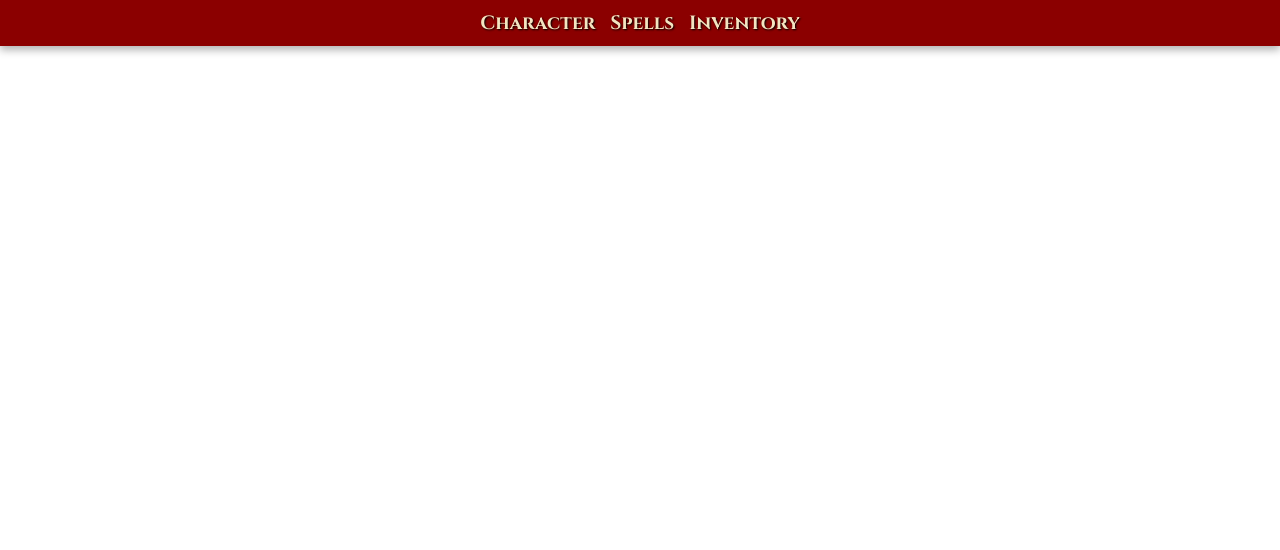
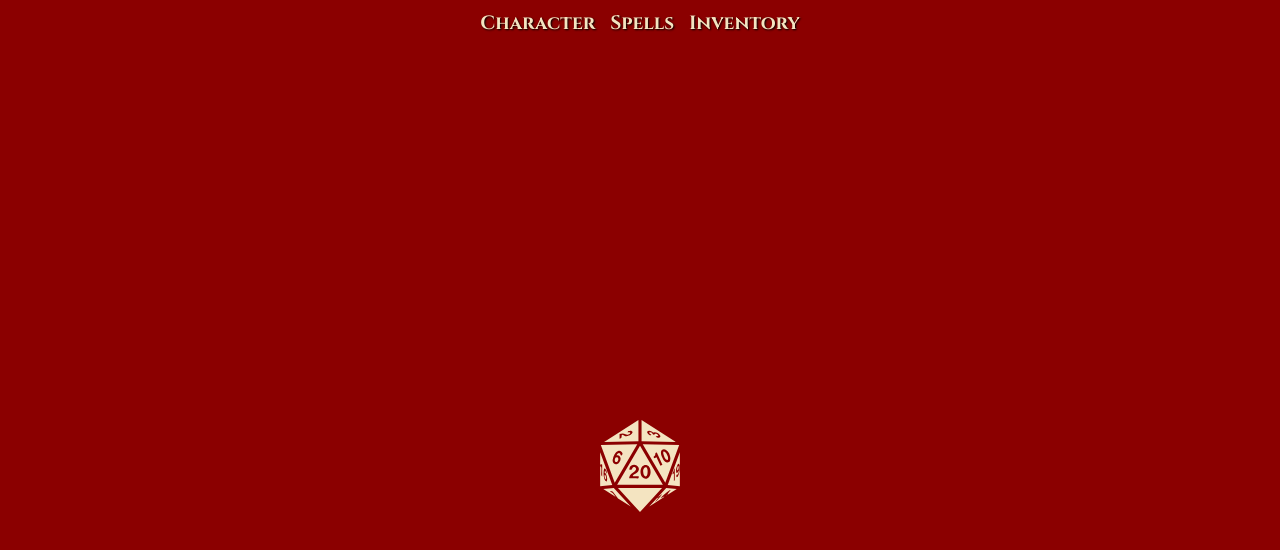
Before and after one commit to frodkata/character-sheet, a React (Create React App) app: page / in a window 1280 px wide. Shown: the top 550 px of the page. Built offline with nearby package versions, Linux system fonts and the light colour scheme.

Commit message:
Add HomePage component and update routing in AppRoutes for navigation

```diff
--- a/src/AppRoutes.tsx
+++ b/src/AppRoutes.tsx
@@ -4,6 +4,7 @@ import CharacterPage from "./pages/CharacterPage";
 import SpellsPage from "./pages/SpellsPage";
 import InventoryPage from "./pages/InventoryPage";
 import SpellSearchPage from "./pages/SpellSearchPage";
+import HomePage from "./pages/HomePage";
 
 const AppRoutes: React.FC = () => {
 	return (
@@ -12,6 +13,7 @@ const AppRoutes: React.FC = () => {
 			<Route path="/spells" element={<SpellsPage />} />
 			<Route path="/inventory" element={<InventoryPage />} />
 			<Route path="/spell-search" element={<SpellSearchPage />} />
+			<Route path="/" element={<HomePage />} />
 		</Routes>
 	);
 };
--- /dev/null
+++ b/src/pages/HomePage.tsx
@@ -0,0 +1,25 @@
+import React from "react";
+import D20 from "../components/svg components/D20";
+
+const styles: { [key: string]: React.CSSProperties } = {
+	container: {
+		display: "flex",
+		flexDirection: "column",
+		alignItems: "center",
+		justifyContent: "center",
+		padding: "20px",
+		fontFamily: "'Cinzel', serif",
+		backgroundColor: "#8b0000", // Updated to red background color
+		minHeight: "100vh",
+	},
+};
+
+const HomePage: React.FC = () => {
+	return (
+		<div style={styles.container}>
+			<D20 width="100px" height="100px" fill="#f4e4c1" />
+		</div>
+	);
+};
+
+export default HomePage;
```
